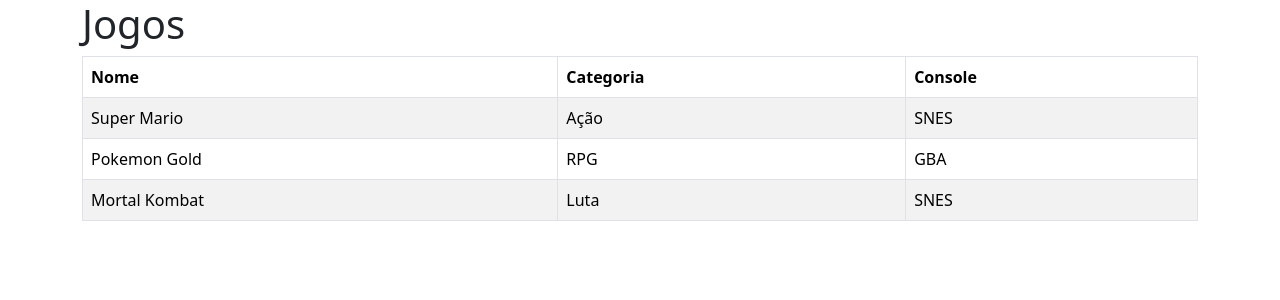
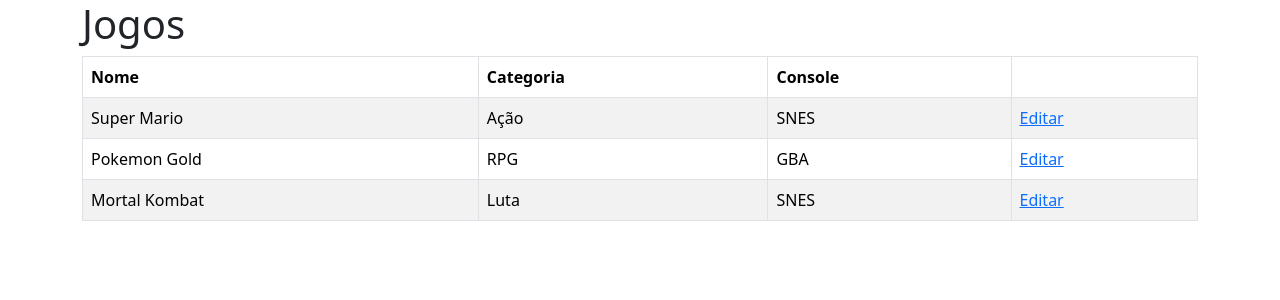
Before and after one commit to rogeriobgregorio/estudos-python, a Flask app: page / in a window 1280 px wide. Shown: the top 300 px of the page. Run offline with Flask 3, Linux system fonts and the light colour scheme; some libraries are stand-ins or nearby versions.

Commit message:
refactor: Refactor lista.html

```diff
--- a/jogoteca/templates/lista.html
+++ b/jogoteca/templates/lista.html
@@ -5,6 +5,7 @@
       <th>Nome</th>
       <th>Categoria</th>
       <th>Console</th>
+      <th></th>
     </tr>
   </thead>
   <tbody>
@@ -13,6 +14,7 @@
       <td>{{ jogo.nome }}</td>
       <td>{{ jogo.categoria }}</td>
       <td>{{ jogo.console }}</td>
+      <td><a href="{{ url_for('editar', id=jogo.id) }}">Editar</a></td>
     </tr>
     {% endfor %}
   </tbody>
```
